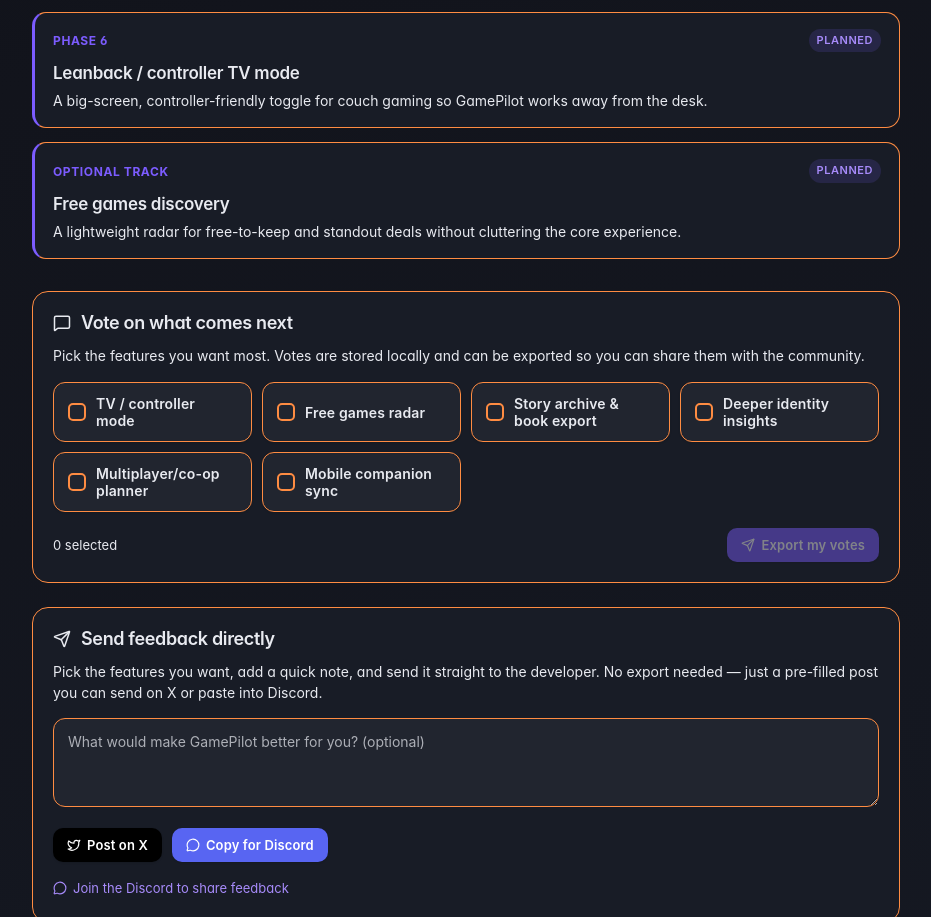
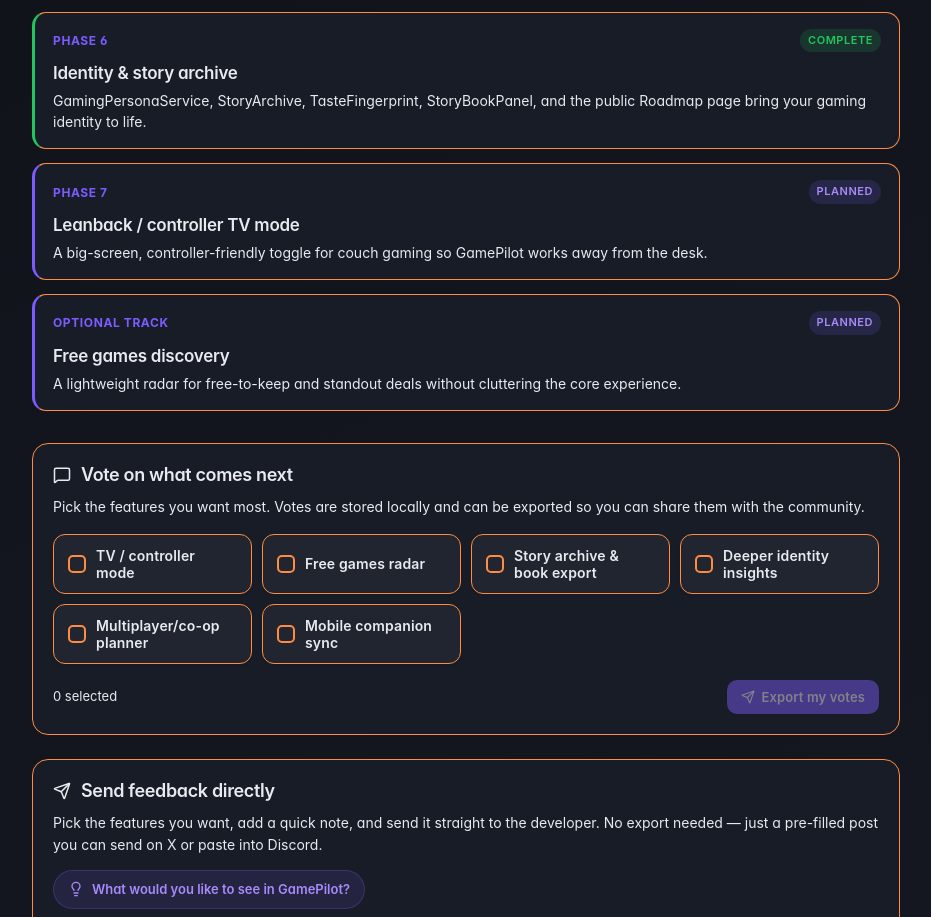
Before and after one commit to jonnym69-ai/the-gamepilot, a React (Create React App) app: page /#/roadmap in a window 1280 px wide. Shown: the part 1035-1952 px from the top of the page, without its empty margins (174-1105 px from the left). Built offline with nearby package versions, Linux system fonts and the light colour scheme.

Commit message:
feat(roadmap): update phase status and add feedback prompt box
- Mark Identity & story archive as Phase 6 complete

- Shift TV/controller mode to Phase 7 and keep free-games radar planned

- Add 'What would you like to see in GamePilot?' prompt above feedback textarea

```diff
--- a/src/Roadmap.css
+++ b/src/Roadmap.css
@@ -231,6 +231,20 @@
 .roadmap-feedback-note:focus {
   outline: none;
   border-color: var(--accent-primary, #7c5cff);
+}
+
+.roadmap-feedback-prompt {
+  display: inline-flex;
+  align-items: center;
+  gap: 8px;
+  background: rgba(124, 92, 255, 0.12);
+  border: 1px solid rgba(124, 92, 255, 0.25);
+  border-radius: 999px;
+  padding: 8px 14px;
+  font-size: 13px;
+  font-weight: 600;
+  color: var(--accent-primary, #a78bfa);
+  margin-bottom: 12px;
 }
 
 .roadmap-feedback-actions {
--- a/src/Roadmap.js
+++ b/src/Roadmap.js
@@ -1,6 +1,6 @@
 import React, { useCallback, useMemo, useState } from 'react';
 import { useNavigate } from 'react-router-dom';
-import { ArrowLeft, ExternalLink, Heart, Github, MessageSquare, Send, Map, Twitter, MessageCircle, Check, Youtube, Gamepad2 } from 'lucide-react';
+import { ArrowLeft, ExternalLink, Heart, Github, MessageSquare, Send, Map, Twitter, MessageCircle, Check, Youtube, Gamepad2, Lightbulb } from 'lucide-react';
 import NavBar from './NavBar';
 import StorageService from './services/StorageService';
 import './Roadmap.css';
@@ -100,8 +100,15 @@
   },
   {
     id: 'phase-6',
+    status: 'complete',
+    label: 'Phase 6',
+    title: 'Identity & story archive',
+    description: 'GamingPersonaService, StoryArchive, TasteFingerprint, StoryBookPanel, and the public Roadmap page bring your gaming identity to life.'
+  },
+  {
+    id: 'phase-7',
     status: 'planned',
-    label: 'Phase 6',
+    label: 'Phase 7',
     title: 'Leanback / controller TV mode',
     description: 'A big-screen, controller-friendly toggle for couch gaming so GamePilot works away from the desk.'
   },
@@ -272,11 +279,15 @@
             Pick the features you want, add a quick note, and send it straight to the developer.
             No export needed — just a pre-filled post you can send on X or paste into Discord.
           </p>
+          <div className="roadmap-feedback-prompt">
+            <Lightbulb size={16} />
+            <span>What would you like to see in GamePilot?</span>
+          </div>
           <textarea
             className="roadmap-feedback-note"
             value={feedback}
             onChange={(e) => setFeedback(e.target.value)}
-            placeholder="What would make GamePilot better for you? (optional)"
+            placeholder="Describe your idea — features, fixes, or anything you wish GamePilot did..."
             rows={3}
           />
           <div className="roadmap-feedback-actions">
```
